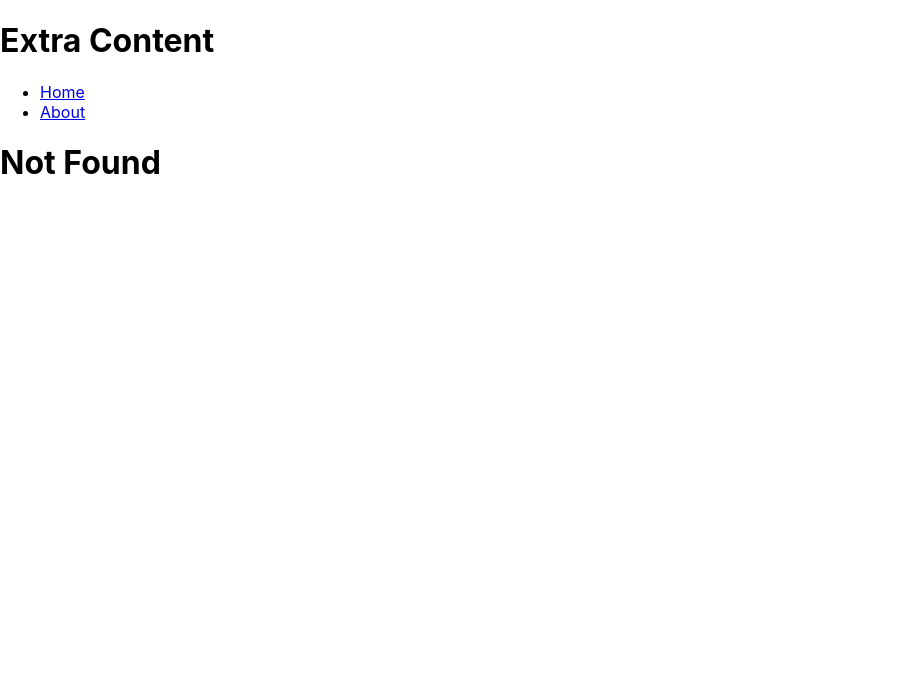
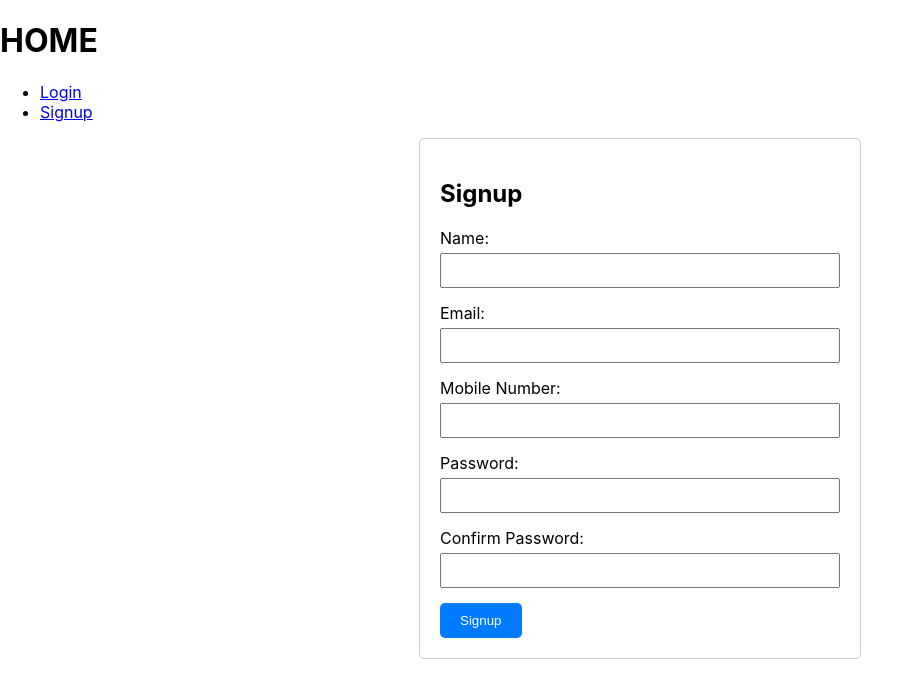
Before and after one commit to nrashmi06/Internship, a React (Create React App) app in the folder myapp/: page /signup in a window 1280 px wide. Before the commit this address had no page. Shown: the top 698 px of the page, without its empty margins (0-922 px from the left). Built offline with nearby package versions, Linux system fonts and the light colour scheme.

Commit message:
login signup

```diff
--- a/myapp/src/App.css
+++ b/myapp/src/App.css
@@ -36,3 +36,43 @@
     transform: rotate(360deg);
   }
 }
+.form-container {
+  max-width: 400px;
+  margin: auto;
+  padding: 20px;
+  border: 1px solid #ccc;
+  border-radius: 5px;
+}
+
+.form-container div {
+  margin-bottom: 15px;
+}
+
+.form-container label {
+  display: block;
+  margin-bottom: 5px;
+}
+
+.form-container input {
+  width: 100%;
+  padding: 8px;
+  box-sizing: border-box;
+}
+
+.form-container button {
+  padding: 10px 20px;
+  background-color: #007bff;
+  color: white;
+  border: none;
+  border-radius: 5px;
+  cursor: pointer;
+}
+
+.form-container button:hover {
+  background-color: #0056b3;
+}
+
+.error {
+  color: red;
+  font-size: 12px;
+}
--- a/myapp/src/App.js
+++ b/myapp/src/App.js
@@ -1,65 +1,90 @@
+// import './App.css';
+// import React from 'react';
+// import {Link, Route , Routes, useRoutes } from 'react-router-dom';
+// import About from './About';
+// import Home from './Home';
+// import Item from './Item';
+// import NewItem from './NewItem';
+// import ItemLayout from './ItemLayout';
+// function App() {
+//   // let element = useRoutes([
+//   //   {
+//   //         path: '/',
+//   //         element: <Home />
+//   //   },
+//   //   {
+//   //       path: '/about',
+//   //       element: <ItemLayout />,
+//   //       children: [
+//   //         {
+//   //           index: true,
+//   //           element: <Item />
+//   //         },
+//   //         {
+//   //          index: true,
+//   //           element: <NewItem />
+//   //         },
+//   //         {
+//   //           index: true,
+//   //           element: <About />
+//   //         }
+//   //       ]
+//   //   },
+//   //   {
+//   //     path: '*',
+//   //     element: <h1>Not Found</h1>
+//   //   }
+//   // ])
+//   return (
+//     <>
+//     <Routes location="/about">
+//       <Route path="/about" element={<h1> Extra Content </h1>} />
+//     </Routes>
+//     <nav>
+//       <ul>
+//         <li><Link to ='/'>Home</Link></li>
+//         <li><Link to ='/about'>About</Link></li>
+//       </ul>
+//     </nav>
+//     <div>
+//       <Routes>
+//         <Route path="/" element={<Home />} />
+//         <Route path='/about' element={<ItemLayout/>}>
+//           <Route index element={<Item/>}/>
+//           <Route path=':id' element={<About/>}/>
+//           <Route path='new' element={<NewItem/>}/>
+//         </Route>
+//         {/* <Route path="/about" element ={<Item />} />
+//         <Route path="/about/:id" element={<About />} />
+//         <Route path='/about/new' element ={<NewItem/>}/> */}
+//         <Route path='*' element={ <h1>Not Found</h1>  }/>
+//       </Routes>
+//     </div>
+//     </>
+//   );
+// }
+
+// export default App;
+import React from 'react';
+import { BrowserRouter as Router, Routes, Route, Link } from 'react-router-dom';
+import Login from './Login';
+import Signup from './Signup';
 import './App.css';
-import React from 'react';
-import {Link, Route , Routes, useRoutes } from 'react-router-dom';
-import About from './About';
-import Home from './Home';
-import Item from './Item';
-import NewItem from './NewItem';
-import ItemLayout from './ItemLayout';
+
 function App() {
-  // let element = useRoutes([
-  //   {
-  //         path: '/',
-  //         element: <Home />
-  //   },
-  //   {
-  //       path: '/about',
-  //       element: <ItemLayout />,
-  //       children: [
-  //         {
-  //           index: true,
-  //           element: <Item />
-  //         },
-  //         {
-  //          index: true,
-  //           element: <NewItem />
-  //         },
-  //         {
-  //           index: true,
-  //           element: <About />
-  //         }
-  //       ]
-  //   },
-  //   {
-  //     path: '*',
-  //     element: <h1>Not Found</h1>
-  //   }
-  // ])
   return (
   <>
-    <Routes location="/about">
-      <Route path="/about" element={<h1> Extra Content </h1>} />
-    </Routes>
+      <h1>HOME</h1>
       <nav>
         <ul>
-        <li><Link to ='/'>Home</Link></li>
-        <li><Link to ='/about'>About</Link></li>
+          <li><Link to="/login">Login</Link></li>
+          <li><Link to="/signup">Signup</Link></li>
         </ul>
       </nav>
-    <div>
       <Routes>
-        <Route path="/" element={<Home />} />
-        <Route path='/about' element={<ItemLayout/>}>
-          <Route index element={<Item/>}/>
-          <Route path=':id' element={<About/>}/>
-          <Route path='new' element={<NewItem/>}/>
-        </Route>
-        {/* <Route path="/about" element ={<Item />} />
-        <Route path="/about/:id" element={<About />} />
-        <Route path='/about/new' element ={<NewItem/>}/> */}
-        <Route path='*' element={ <h1>Not Found</h1>  }/>
+        <Route path="/login" element={<Login />} />
+        <Route path="/signup" element={<Signup />} />
       </Routes>
-    </div>
       </>
   );
 }
--- /dev/null
+++ b/myapp/src/Login.jsx
@@ -0,0 +1,41 @@
+import React, { useState } from 'react';
+
+const Login = () => {
+  const [email, setEmail] = useState('');
+  const [password, setPassword] = useState('');
+
+  const handleLogin = (e) => {
+    e.preventDefault();
+    console.log('Email:', email, 'Password:', password);
+    alert('Login successful' + " Email :" + email + " Password :" + password)
+  };
+
+  return (
+    <div className="form-container">
+      <h2>Login</h2>
+      <form onSubmit={handleLogin}>
+        <div>
+          <label>Email:</label>
+          <input
+            type="email"
+            value={email}
+            onChange={(e) => setEmail(e.target.value)}
+            required
+          />
+        </div>
+        <div>
+          <label>Password:</label>
+          <input
+            type="password"
+            value={password}
+            onChange={(e) => setPassword(e.target.value)}
+            required
+          />
+        </div>
+        <button type="submit">Login</button>
+      </form>
+    </div>
+  );
+};
+
+export default Login;
--- /dev/null
+++ b/myapp/src/Signup.jsx
@@ -0,0 +1,125 @@
+import React, { useEffect, useState } from 'react';
+import { useNavigate } from 'react-router-dom';
+
+const Signup = () => {
+  const [email, setEmail] = useState('');
+  const [password, setPassword] = useState('');
+  const [confirmPassword, setConfirmPassword] = useState('');
+  const [mobile, setMobile] = useState('');
+  const [name, setName] = useState('');
+  const [errors, setErrors] = useState({});
+  const [submitted, setSubmitted] = useState(false);
+
+  const navigate = useNavigate();
+
+  const validateEmail = (email) => {
+    const re = /^[^\s@]+@[^\s@]+\.[^\s@]+$/;
+    return re.test(String(email).toLowerCase());
+  };
+
+  const validatePhone = (phone) => {
+    const re = /^\d{10}$/;
+    return re.test(String(phone));
+  };
+
+  const validatePassword = (password) => {
+    return password.length >= 8 && /\d/.test(password) && /[A-Z]/.test(password);
+  };
+
+  useEffect(() => {
+    if (!submitted) return;
+
+    let validationErrors = {};
+
+    if (!validateEmail(email)) {
+      validationErrors.email = 'Invalid email address';
+    }
+    if (!validatePhone(mobile)) {
+      validationErrors.mobile = 'Invalid phone number';
+    }
+    if (!validatePassword(password)) {
+      validationErrors.password = 'Password must be at least 8 characters long, contain a number and an uppercase letter';
+    }
+    if (password !== confirmPassword) {
+      validationErrors.confirmPassword = 'Passwords do not match';
+    }
+    if (!name) {
+      validationErrors.name = 'Name is required';
+    }
+
+    setErrors(validationErrors);
+  }, [email, mobile, password, confirmPassword, name, submitted]);
+
+  const handleSignup = (e) => {
+    e.preventDefault();
+    setSubmitted(true);
+
+    if (Object.keys(errors).length === 0) {
+      console.log('Signup successful');
+      navigate('/');
+    } else {
+      console.log('Validation errors', errors);
+    }
+  };
+
+  return (
+    <div className="form-container">
+      <h2>Signup</h2>
+      <form onSubmit={handleSignup}>
+        <div>
+          <label>Name:</label>
+          <input
+            type="text"
+            value={name}
+            onChange={(e) => setName(e.target.value)}
+            required
+          />
+          {errors.name && <p className="error">{errors.name}</p>}
+        </div>
+        <div>
+          <label>Email:</label>
+          <input
+            type="email"
+            value={email}
+            onChange={(e) => setEmail(e.target.value)}
+            required
+          />
+          {errors.email && <p className="error">{errors.email}</p>}
+        </div>
+        <div>
+          <label>Mobile Number:</label>
+          <input
+            type="tel"
+            value={mobile}
+            onChange={(e) => setMobile(e.target.value)}
+            required
+          />
+          {errors.mobile && <p className="error">{errors.mobile}</p>}
+        </div>
+        <div>
+          <label>Password:</label>
+          <input
+            type="password"
+            value={password}
+            onChange={(e) => setPassword(e.target.value)}
+            required
+          />
+          {errors.password && <p className="error">{errors.password}</p>}
+        </div>
+        <div>
+          <label>Confirm Password:</label>
+          <input
+            type="password"
+            value={confirmPassword}
+            onChange={(e) => setConfirmPassword(e.target.value)}
+            required
+          />
+          {errors.confirmPassword && <p className="error">{errors.confirmPassword}</p>}
+        </div>
+        <button type="submit">Signup</button>
+      </form>
+    </div>
+  );
+};
+
+export default Signup;
```
Lines whose indentation alone changed are shown as unchanged.
